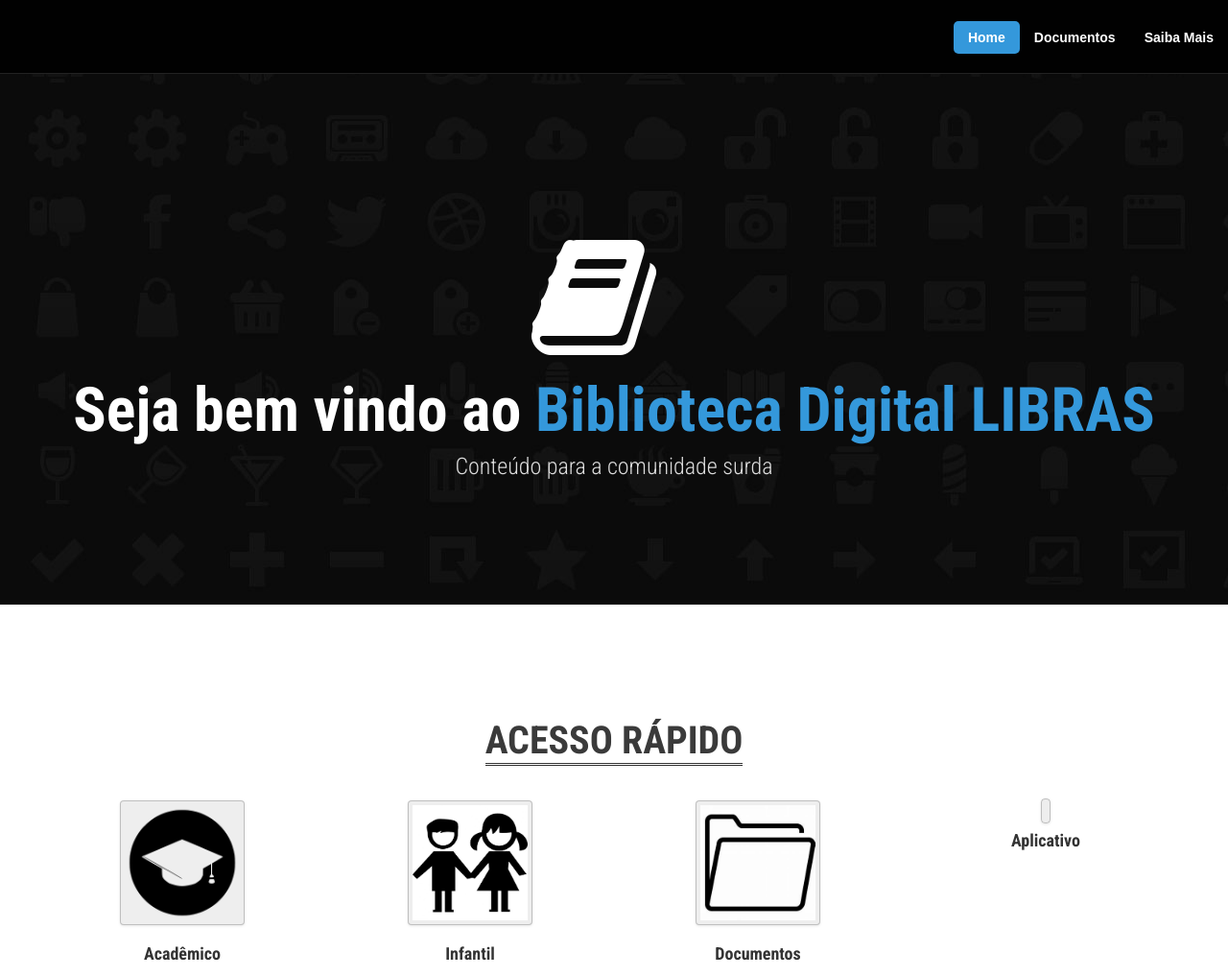
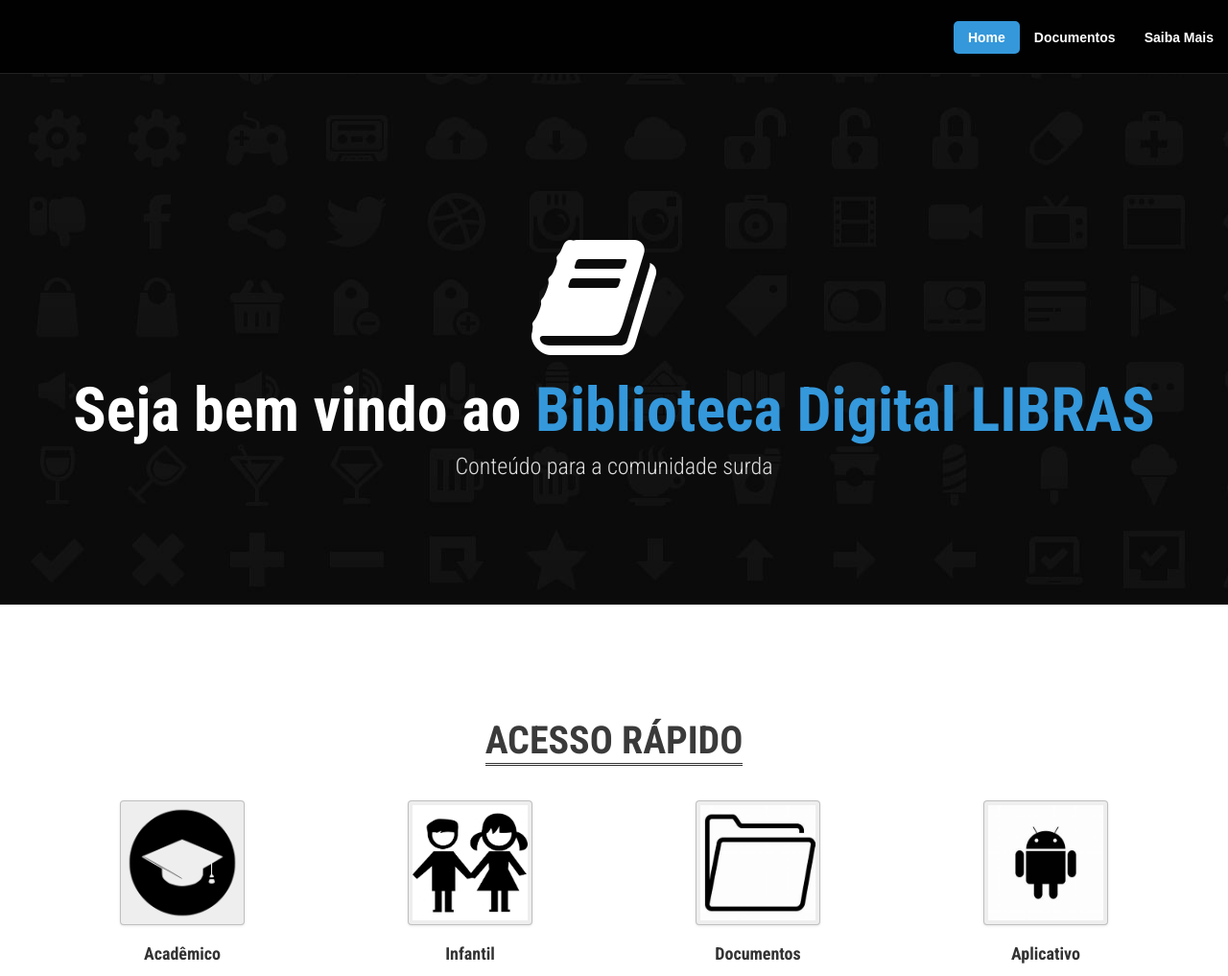
Before and after one commit to librasbiblioteca/site, a plain HTML site: page index.html in a window 1280 px wide. Shown: the top 1017 px of the page at 96% size. Drawn offline with Linux system fonts and the light colour scheme.

Commit message:
Update index.html

```diff
--- a/index.html
+++ b/index.html
@@ -67,7 +67,7 @@
           </div>
         </div>
         <div class="span3">
-            <center><a href="android.html><img src="assets/img/portfolio/android.jpg" width="120x" alt="" class="img-polaroid"></a></center>
+             <center><a href="android.html"><img src="assets/img/portfolio/android.jpg" width="120x" alt="" class="img-polaroid"></a></center>
           <div class="roles">
             <h5><strong>Aplicativo</strong></h5>
           </div>
```
